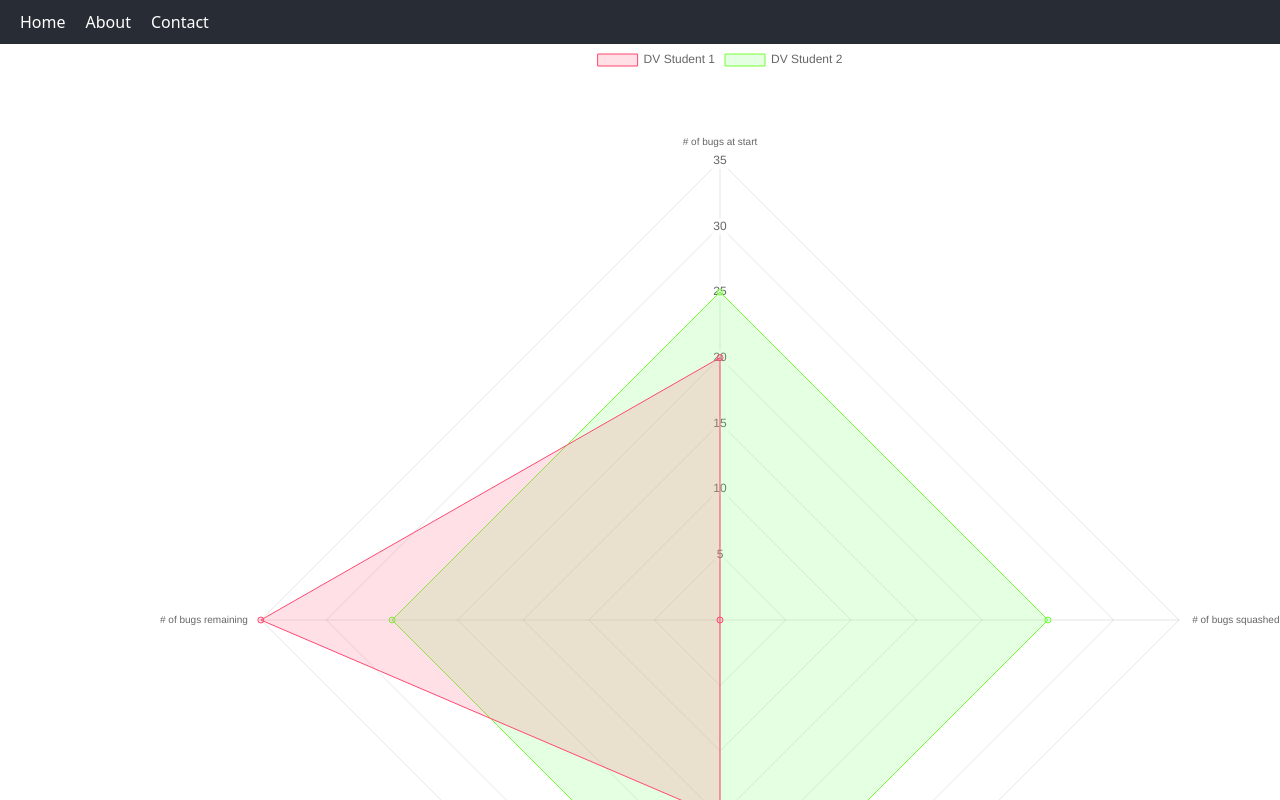
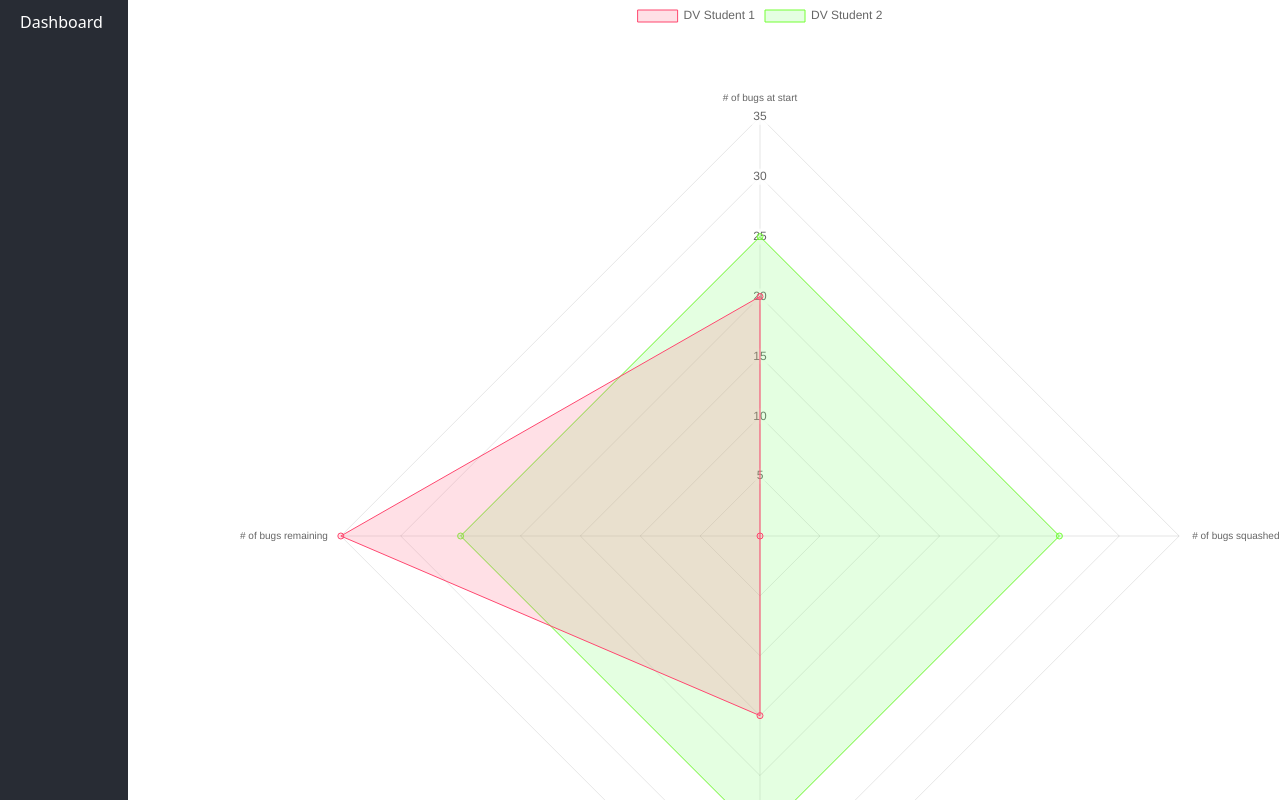
Before and after one commit to Kai-Barker/Week5CHartJSTask_GMT, a React (Create React App) app in the folder chartjs-task/: page / in a window 1280 px wide. Shown: the top 800 px of the page. Built offline with nearby package versions, Linux system fonts and the light colour scheme.

Commit message:
Made the nav bar fixed on the side of the screen. Adjusted radar size

```diff
--- a/chartjs-task/src/App.js
+++ b/chartjs-task/src/App.js
@@ -10,12 +10,13 @@ function App() {
   return (
     <Router>
       <Navbar />
-
-      <Routes>
+      <div style={{marginLeft:'10vh'}}>
+        <Routes>
         <Route path="/" element={<Home />} />
         {/* <Route path="/about" element={<About />} />
         <Route path="/contact" element={<Contact />} /> */}
-      </Routes>
+        </Routes>
+      </div>
     </Router>
   );
 }
--- a/chartjs-task/src/components/Navbar.js
+++ b/chartjs-task/src/components/Navbar.js
@@ -3,10 +3,10 @@ import { Link } from "react-router-dom";
 
 function Navbar() {
   return (
-    <nav style={{ padding: "10px", backgroundColor: "#282c34" }}>
-      <Link to="/" style={{ margin: "10px", color: "white", textDecoration: "none" }}>Home</Link>
-      <Link to="/about" style={{ margin: "10px", color: "white", textDecoration: "none" }}>About</Link>
-      <Link to="/contact" style={{ margin: "10px", color: "white", textDecoration: "none" }}>Contact</Link>
+    <nav style={{ padding: "10px", backgroundColor: "#282c34", height:'100vh', width:'10%', position:'fixed' }}>
+      <Link to="/" style={{ margin: "10px", color: "white", textDecoration: "none"}}>Dashboard</Link>
+      {/* <Link to="/about" style={{ margin: "10px", color: "white", textDecoration: "none" }}>About</Link>
+      <Link to="/contact" style={{ margin: "10px", color: "white", textDecoration: "none" }}>Contact</Link> */}
     </nav>
   );
 }
--- a/chartjs-task/src/components/Radarchart.js
+++ b/chartjs-task/src/components/Radarchart.js
@@ -44,7 +44,7 @@ export const data = {
 const Radarchart = () => {
     return (
         <div className='justify-content-center'>
-            <Radar data={data} style={{width: '40%', height: 'auto', marginLeft:'20vh'}}/>
+            <Radar data={data} style={{width: '35%', height: 'auto', marginLeft:'20vh'}}/>
         </div>
     );
 };
```
